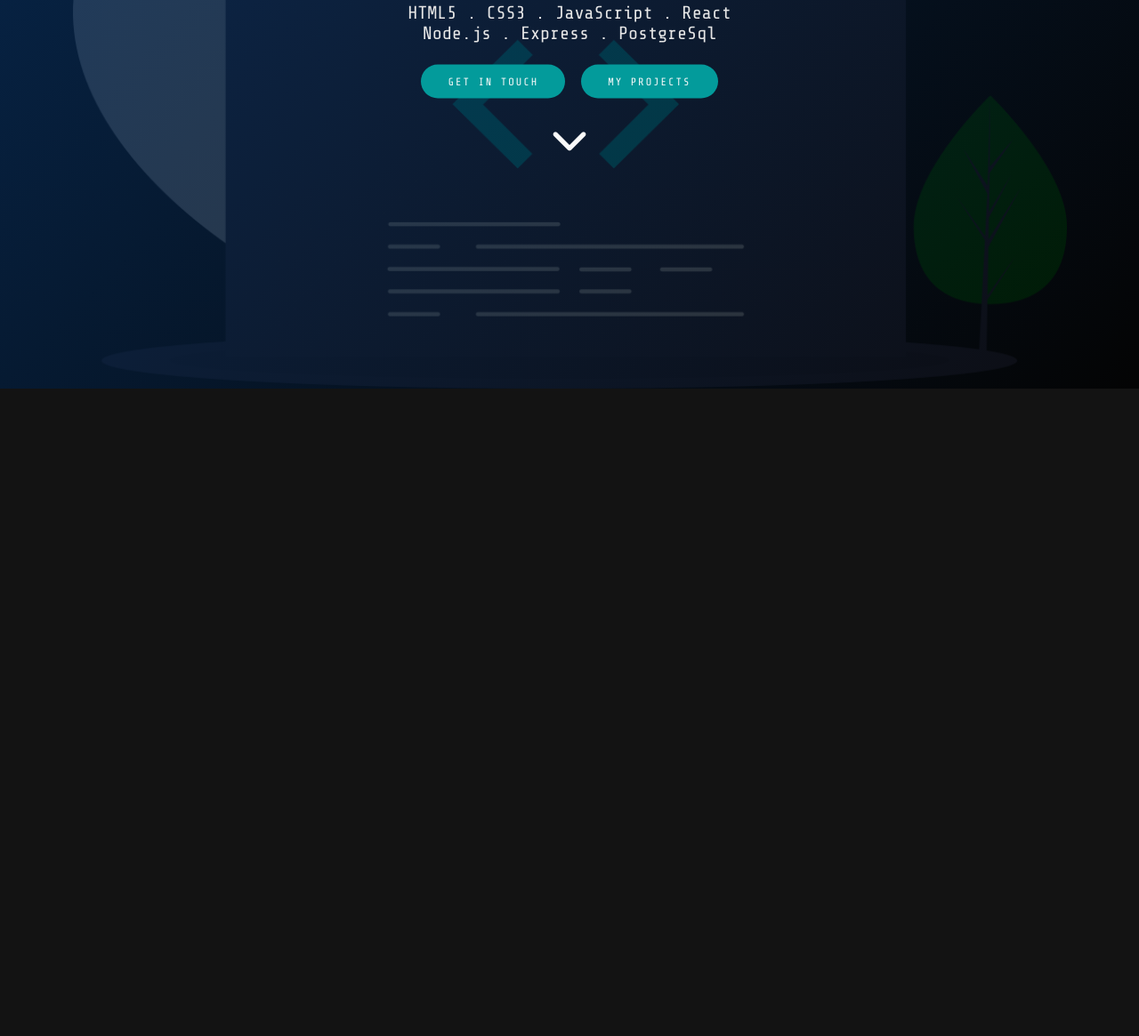
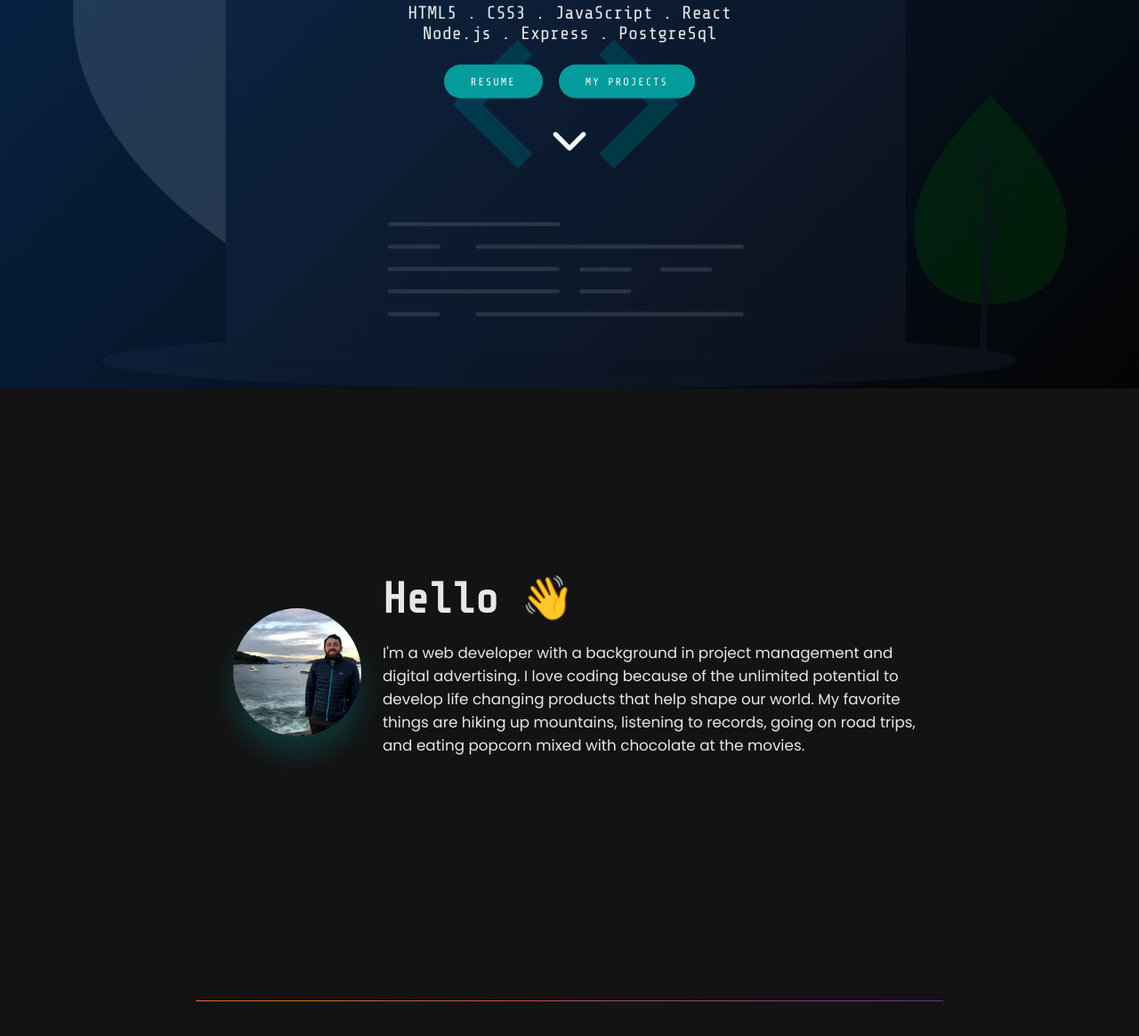
Before and after one commit to lyunya/Portfolio-Leon, a plain HTML site: page index.html in a window 1280 px wide. Shown: the part 363-1528 px from the top of the page at 89% size. Before the commit the page ends 800 px from the top, so only its background shows below. Drawn offline with nearby package versions, Linux system fonts and the light colour scheme.

Commit message:
added about me page

```diff
--- a/index.html
+++ b/index.html
@@ -57,7 +57,12 @@
               <a href="#about" class="nav-link">About</a>
             </li>
             <li class="nav-item">
-              <a href="#resume" class="nav-link">Resume</a>
+              <a
+                href="https://drive.google.com/file/d/1KB1WqUHiO51sq59w4JGPJ4paqYi3BYK8/view?usp=sharing"
+                target="_blank"
+                class="nav-link"
+                >Resume</a
+              >
             </li>
             <li class="nav-item">
               <a href="#projects" class="nav-link">Projects</a>
@@ -79,7 +84,12 @@
             <p>Node.js . Express . PostgreSql</p>
             <div class="intro-btn">
               <div class="cta">
-                <a href="#contact" class="btn">Get In Touch</a>
+                <a
+                  href="https://drive.google.com/file/d/1KB1WqUHiO51sq59w4JGPJ4paqYi3BYK8/view?usp=sharing"
+                  target="_blank"
+                  class="btn"
+                  >Resume</a
+                >
               </div>
               <div class="cta">
                 <a href="#projects" class="btn">My Projects</a>
@@ -93,6 +103,30 @@
           </div>
         </div>
       </section>
+      <section id="about" class="about">
+        <div class="container">
+          <div class="about-img">
+            <img
+              src="images/leon-profile-pic.jpg"
+              alt="Leon Marbukh"
+              class="about-pic"
+            />
+          </div>
+          <div class="about-text-box">
+            <h2>Hello 👋</h2>
+            <p>
+              I'm a web developer with a background in project management and
+              digital advertising. I love coding because of the unlimited
+              potential to develop life changing products that help shape our
+              world. My favorite things are hiking up mountains, listening to
+              records, going on road trips, and eating popcorn mixed with
+              chocolate at the movies.
+            </p>
+          </div>
+        </div>
+        <hr />
+      </section>
+      <section class="resume"></section>
     </main>
     <script src="main.js"></script>
   </body>
--- a/main.css
+++ b/main.css
@@ -299,3 +299,54 @@ nav {
 .scroll-down i:hover {
   color: rgb(189, 72, 0);
 }
+
+/* About */
+.about{
+    width: 100%;
+    min-height: 100vh;
+    max-width: 70rem;
+    margin: auto;
+}
+
+.about .container{
+    display: flex;
+    align-items: center;
+    min-height: 80vh;
+}
+
+.about-img img{
+    height: 12rem;
+    width: auto;
+    border-radius: 50%;
+    margin: 2rem;
+    box-shadow: 0 20px 30px 0 rgba(0, 255, 255, 0.15);
+}
+
+.about-text-box{
+    flex-grow: 1;
+    flex-shrink: 1;
+    flex-basis: 0;
+}
+
+.about-text-box h2{
+    font-size: 4rem;
+    margin-bottom: 20px;
+}
+
+.about-text-box p{
+    font-family: "Poppins", sans-serif;
+    font-size: 1.4rem;
+    padding: 0;
+    margin-bottom: 1.45rem;
+}
+
+hr{
+    margin: 4rem 0;
+    background: linear-gradient(
+        to right,
+        rgba(249, 105, 14, 1) 0%,
+        rgba(102, 51, 153, 1) 100%
+    );
+    border:  0;
+    height: 1px;
+}
```
